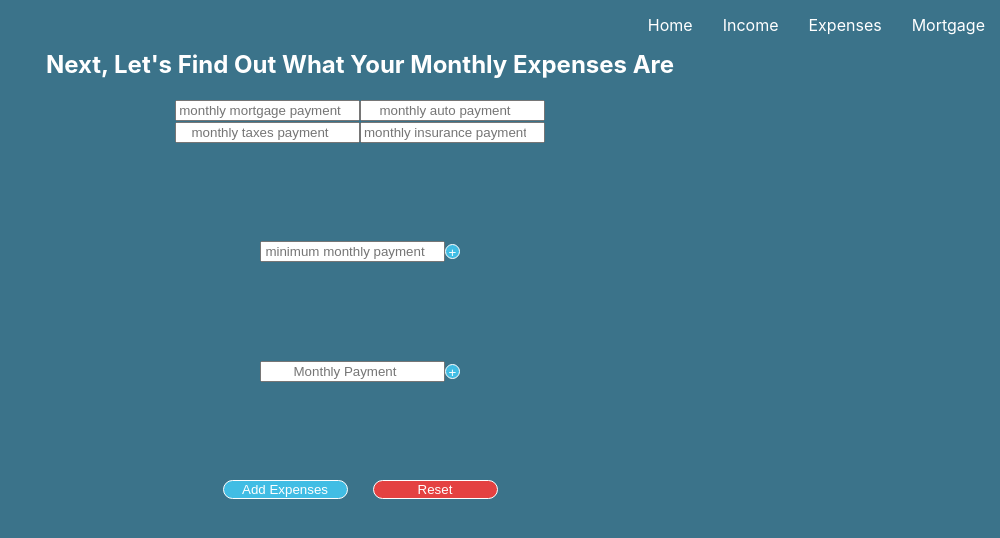
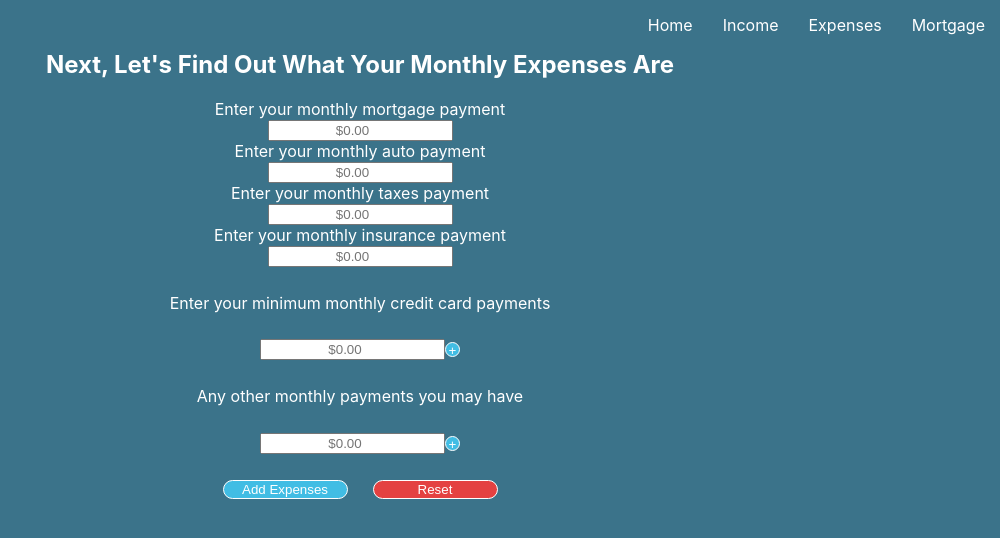
Before and after one commit to macrowell70/mortgage-calculator, a React (Create React App) app: page /expenses in a window 1280 px wide. Shown: the top 538 px of the page, without its empty margins (280-1280 px from the left). Built offline with nearby package versions, Linux system fonts and the light colour scheme.

Commit message:
adds labels to expenses calculator page

```diff
--- a/src/Components/ExpensesCalculator.js
+++ b/src/Components/ExpensesCalculator.js
@@ -95,17 +95,21 @@ export default function ExpensesCalculator(props) {
                 <form id='expenses-form' className='form' onSubmit={handleSubmit}>
                     <div id='expenses-fields-container' className='static-fields-container'>
                         {fields.map((field) => (
+                            <div key={field}>
+                                <label htmlFor={field}>Enter your monthly {`${field}`} payment</label><br></br>
                                 <input
-                                key={field}
+                                    id={field}
                                     value={formValues[field]}
                                     type='number'
-                                placeholder={`monthly ${field} payment`}
+                                    placeholder={`$0.00`}
                                     name={field}
                                     onChange={handleChange}
                                 >
                                 </input>
+                            </div>
                         ))}
                     </div>
+                    <label htmlFor='credit-cards-container'>Enter your minimum monthly credit card payments</label>
                     <div id='credit-cards-container' className='dynamic-fields-container'>
                         {formValues.creditCards.map((cc) => (
                                 <input
@@ -113,7 +117,7 @@ export default function ExpensesCalculator(props) {
                                     className='creditCards'
                                     value={cc.value}
                                     type='number'
-                                placeholder='minimum monthly payment'
+                                    placeholder='$0.00'
                                     name={cc.name}
                                     onChange={handleChangeDyn}
                                 >
@@ -123,6 +127,7 @@ export default function ExpensesCalculator(props) {
                         {formValues.creditCards.length > 1 &&
                             <button type='button' className='del-button' onClick={() => delField('creditCards')}>-</button>}
                     </div>
+                    <label htmlFor='other-container' >Any other monthly payments you may have</label>
                     <div id='other-container' className='dynamic-fields-container'>
                         {formValues.other.map((oth) => (
                             <input
@@ -130,7 +135,7 @@ export default function ExpensesCalculator(props) {
                                 className='other'
                                 value={oth.value}
                                 type='number'
-                                placeholder='Monthly Payment'
+                                placeholder='$0.00'
                                 name={oth.name}
                                 onChange={handleChangeDyn}
                             >
```
Lines whose indentation alone changed are shown as unchanged.
